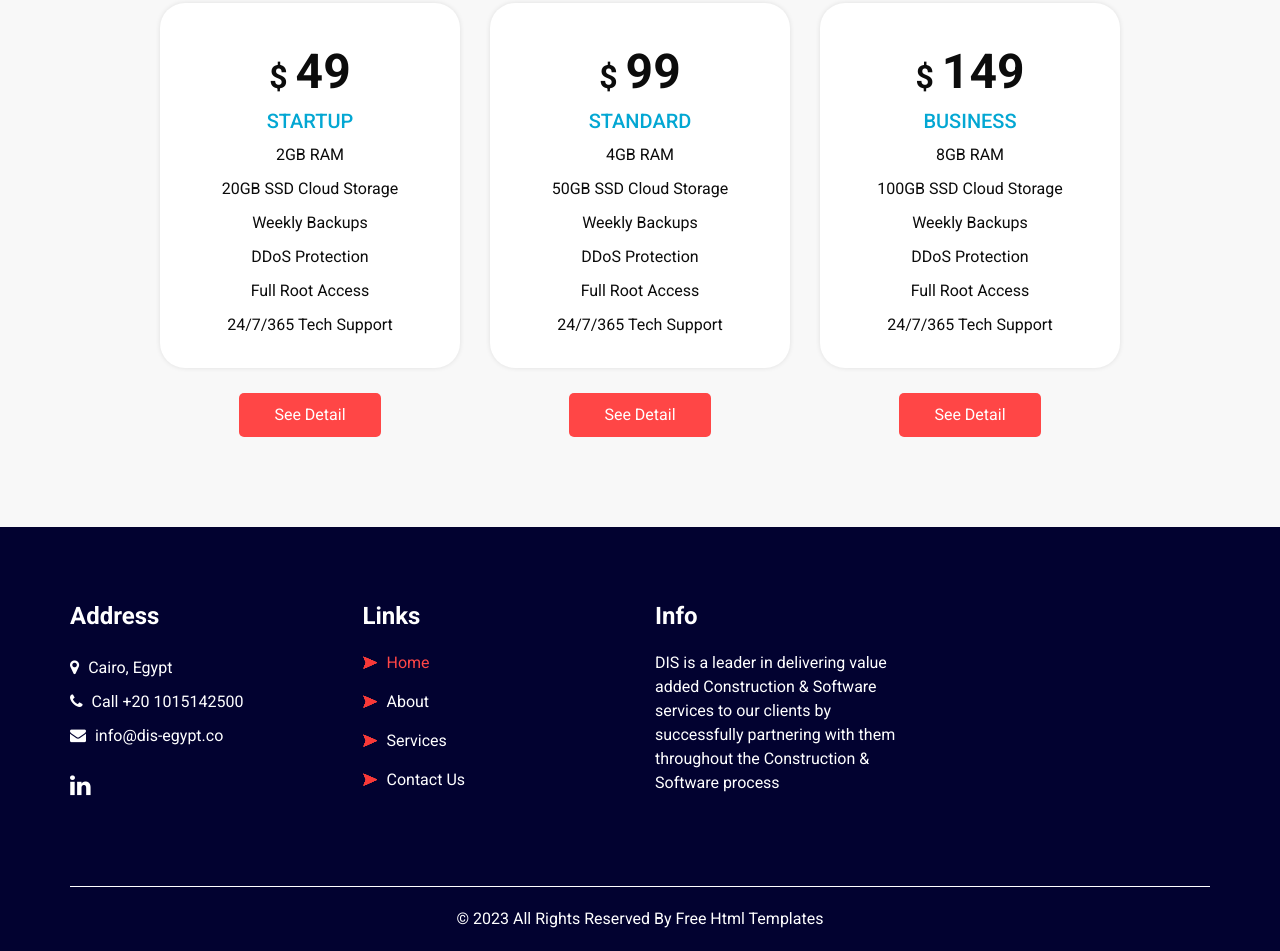
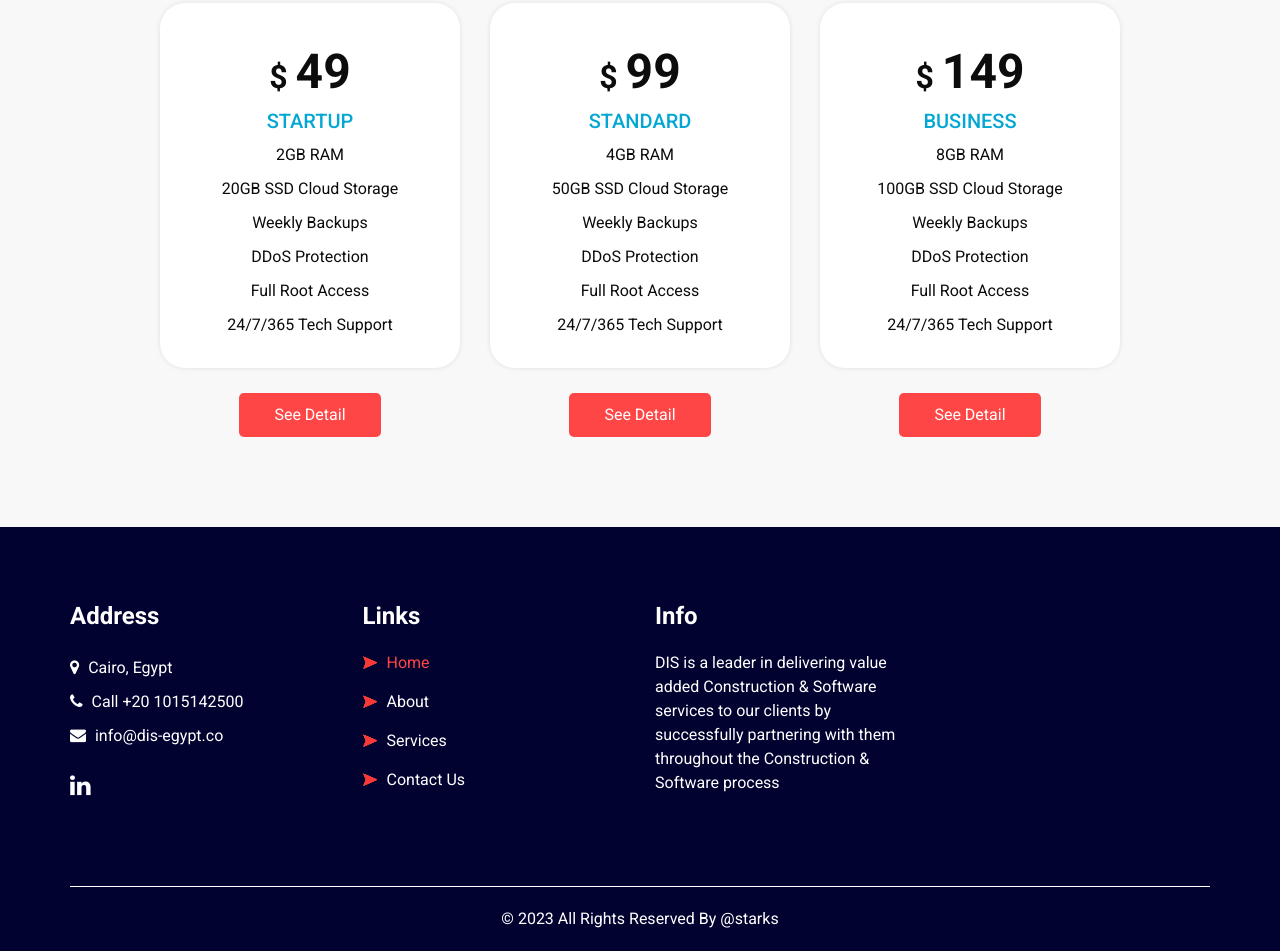
Before and after one commit to dis-egypt/dis-egypt, a plain HTML site: page price.html in a window 1280 px wide. Shown: the part 813-1764 px from the top of the page. Drawn offline with Linux system fonts and the light colour scheme; a script that the page names is missing.

Commit message:
remove free

```diff
--- a/price.html
+++ b/price.html
@@ -400,8 +400,8 @@
 <footer class="footer_section">
   <div class="container">
     <p>
-      &copy; <span id="displayYear"></span> All Rights Reserved By
-      <a href="https://html.design/">Free Html Templates</a>
+      &copy; <span id="displayYear"></span> All Rights Reserved By @starks
+
     </p>
   </div>
 </footer>
```
Also changed, not shown: about.html (+2 -2 lines), contact.html (+2 -2 lines), index.html (+2 -2 lines), service.html (+2 -2 lines).
